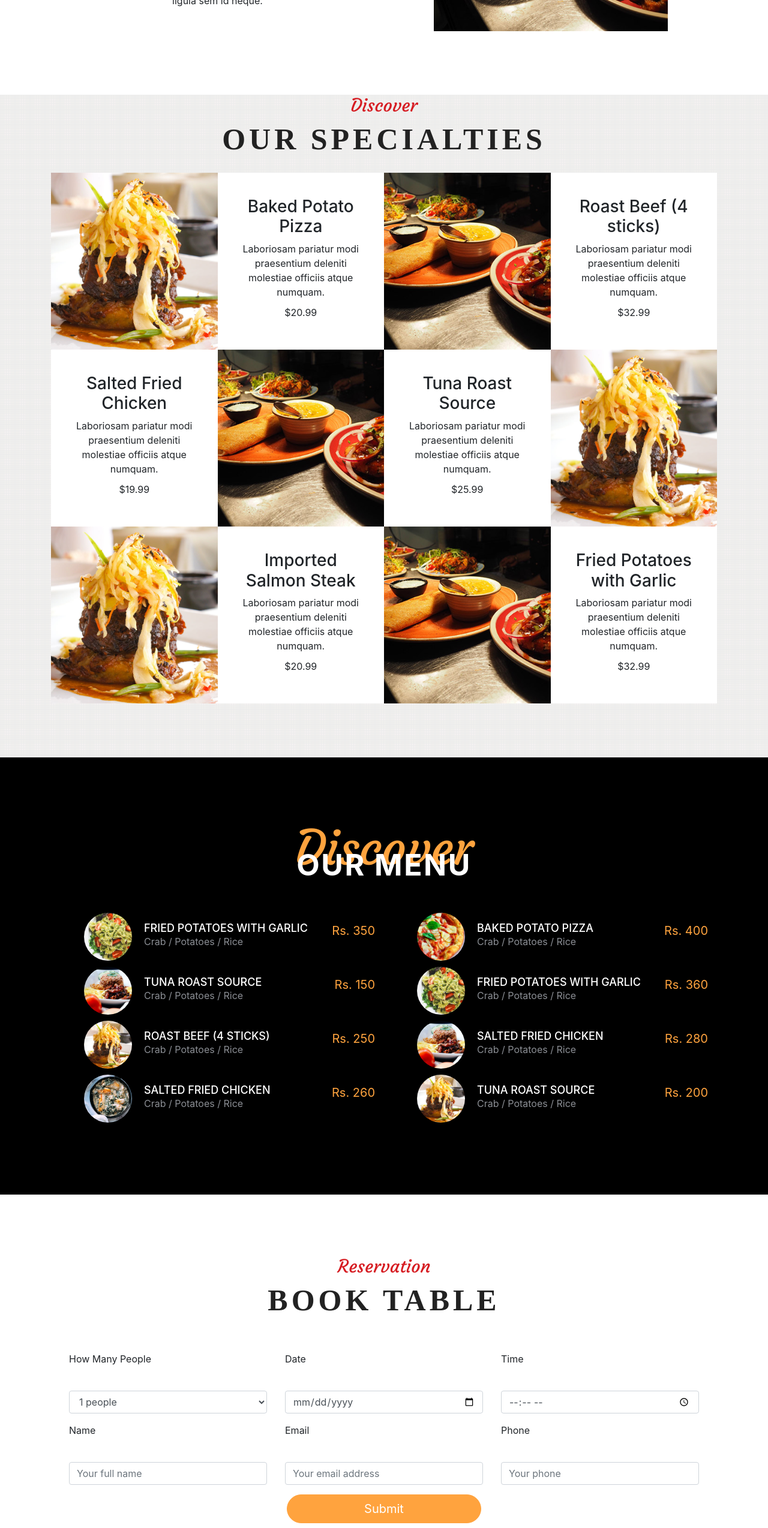
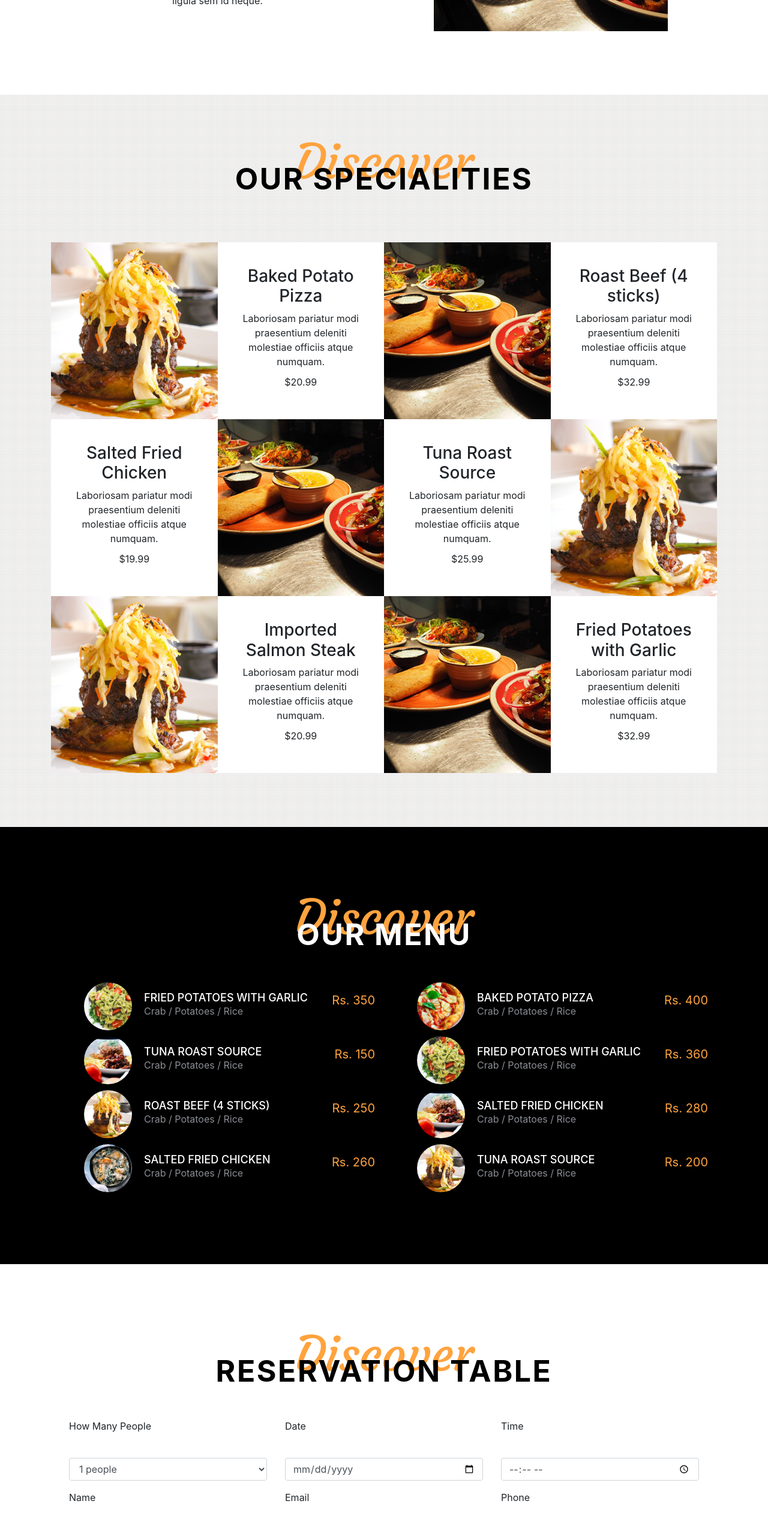
Before and after one commit to meetparikh12/reactRestaurantSite, a React (Create React App) app: page / in a window 1280 px wide. Shown: the part 1128-3676 px from the top of the page at 60% size. Built offline with nearby package versions, Linux system fonts and the light colour scheme; some icons are missing.

Commit message:
Modified components

```diff
--- a/src/components/Reservation.js
+++ b/src/components/Reservation.js
@@ -6,9 +6,10 @@ export default class Reservation extends Component {
       <div className="Reservation ">
         <section className="probootstrap-section probootstrap-bg-white">
           <div className="container">
-            <h2 class="tit2 t-center">Reservation</h2>
-
-            <h3 class="tit3 t-center pb-5">BOOK TABLE</h3>
+            <div class="probootstrap-heading text-center dark" style={{"padding-top": "0%"}}>
+              <h1 class="primary-heading tit2 font-change-menu">Discover</h1>
+              <h3 class="secondary-heading font-change" style={{color: "#000"}}>Reservation Table</h3>
+              </div>
             <div className="row">
               <div className="col-md-12 probootstrap-animate">
                 <form method="post" className="probootstrap-form">
--- a/src/components/Specialities.js
+++ b/src/components/Specialities.js
@@ -4,9 +4,10 @@ export default class Specialities extends Component {
   render() {
     return (
       <section className="probootstrap-section bg1-pattern">
-        <h2 className="tit2 t-center">Discover</h2>
-
-        <h3 className="tit3 t-center m-b-35 m-t-5">OUR SPECIALTIES</h3>
+        <div class="probootstrap-heading text-center dark" style={{"padding-top": "5%"}}>
+          <h1 class="primary-heading tit2 font-change-menu">Discover</h1>
+          <h3 class="secondary-heading font-change" style={{color: "#000"}}>Our Specialities</h3>
+          </div>
         <div className="container" style={{ marginTop: "170px" }}>
           <div className="row">
             <div className="probootstrap-cell-retro">
```
